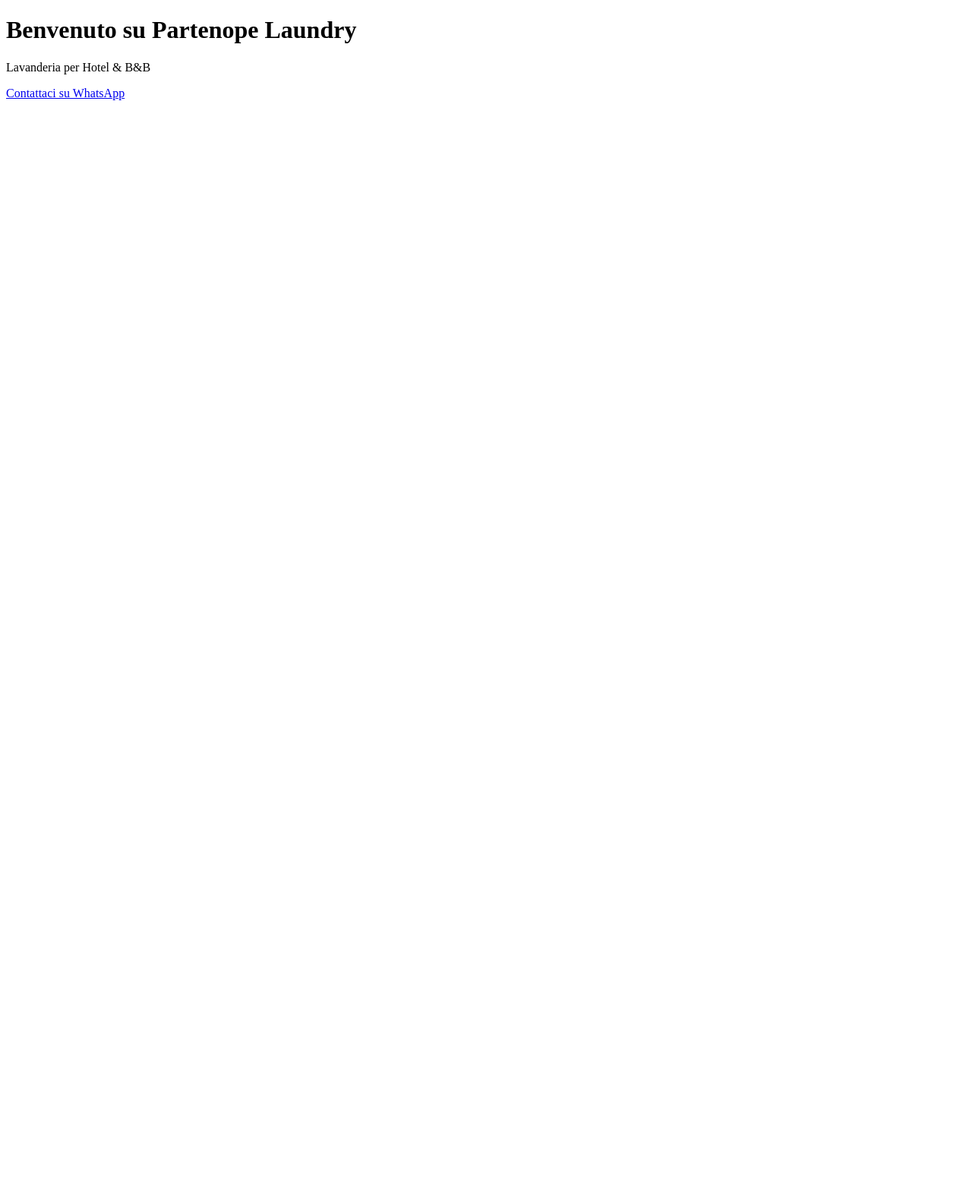
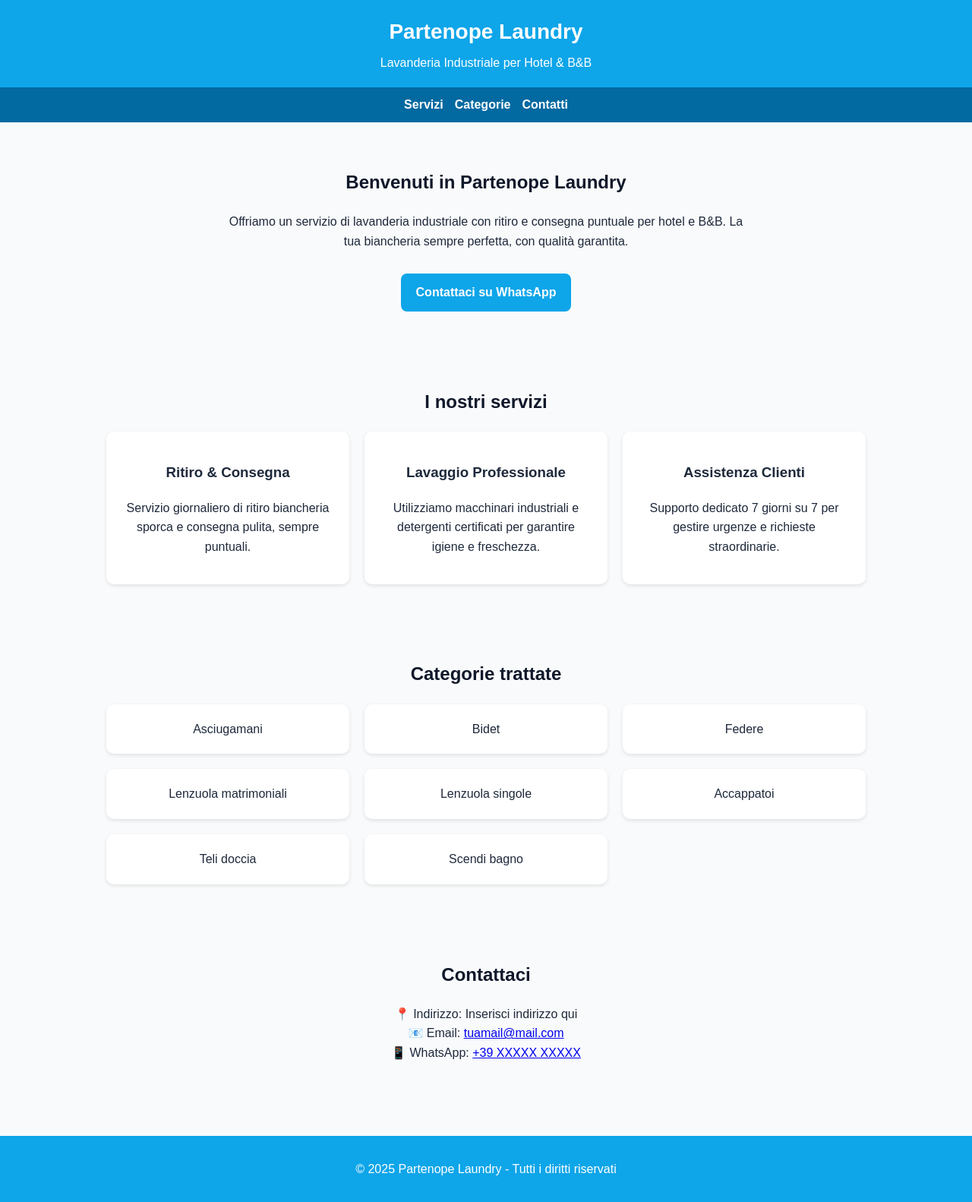
Before and after one commit to manuelnappamn-bot/Laundry, a plain HTML site: page index.html in a window 1280 px wide. Shown: the whole page at 76% size. Before the commit the page ends 800 px from the top, so only its background shows below. Drawn offline with Linux system fonts and the light colour scheme.

Commit message:
update index.html with full site

```diff
--- a/index.html
+++ b/index.html
@@ -3,11 +3,126 @@
 <head>
   <meta charset="utf-8">
   <meta name="viewport" content="width=device-width,initial-scale=1">
-  <title>Partenope Laundry</title>
+  <title>Partenope Laundry – Lavanderia per Hotel & B&B</title>
+  <style>
+    body {
+      margin: 0; font-family: Arial, sans-serif; line-height: 1.6;
+      background: #f9fafb; color: #1e293b;
+    }
+    header {
+      background: #0ea5e9; color: #fff; padding: 20px; text-align: center;
+    }
+    header h1 { margin: 0; font-size: 28px; }
+    header p { margin: 5px 0 0; }
+    nav {
+      background: #0369a1; display: flex; justify-content: center; gap: 15px; padding: 10px;
+    }
+    nav a {
+      color: #fff; text-decoration: none; font-weight: bold;
+    }
+    section {
+      padding: 40px 20px; max-width: 1000px; margin: auto;
+    }
+    h2 {
+      text-align: center; margin-bottom: 20px; color: #0f172a;
+    }
+    .grid {
+      display: grid; grid-template-columns: repeat(auto-fit,minmax(250px,1fr)); gap: 20px;
+    }
+    .card {
+      background: #fff; border-radius: 10px; padding: 20px;
+      box-shadow: 0 2px 5px rgba(0,0,0,0.1); text-align: center;
+    }
+    .btn {
+      display: inline-block; background: #0ea5e9; color: #fff;
+      padding: 12px 20px; border-radius: 8px; text-decoration: none;
+      font-weight: bold; margin-top: 10px;
+    }
+    footer {
+      background: #0ea5e9; color: #fff; text-align: center; padding: 15px; margin-top: 40px;
+    }
+  </style>
 </head>
 <body>
-  <h1>Benvenuto su Partenope Laundry</h1>
-  <p>Lavanderia per Hotel & B&B</p>
-  <p><a href="https://wa.me/393442704228">Contattaci su WhatsApp</a></p>
+
+  <!-- HEADER -->
+  <header>
+    <h1>Partenope Laundry</h1>
+    <p>Lavanderia Industriale per Hotel & B&B</p>
+  </header>
+
+  <!-- NAVBAR -->
+  <nav>
+    <a href="#servizi">Servizi</a>
+    <a href="#categorie">Categorie</a>
+    <a href="#contatti">Contatti</a>
+  </nav>
+
+  <!-- HERO -->
+  <section>
+    <h2>Benvenuti in Partenope Laundry</h2>
+    <p style="text-align:center; max-width:700px; margin:auto;">
+      Offriamo un servizio di lavanderia industriale con ritiro e consegna puntuale per hotel e B&B.
+      La tua biancheria sempre perfetta, con qualità garantita.
+    </p>
+    <div style="text-align:center; margin-top:20px;">
+      <a class="btn" href="https://wa.me/39XXXXXXXXXX?text=Ciao%20vorrei%20informazioni%20sui%20servizi%20di%20lavanderia">
+        Contattaci su WhatsApp
+      </a>
+    </div>
+  </section>
+
+  <!-- SERVIZI -->
+  <section id="servizi">
+    <h2>I nostri servizi</h2>
+    <div class="grid">
+      <div class="card">
+        <h3>Ritiro & Consegna</h3>
+        <p>Servizio giornaliero di ritiro biancheria sporca e consegna pulita, sempre puntuali.</p>
+      </div>
+      <div class="card">
+        <h3>Lavaggio Professionale</h3>
+        <p>Utilizziamo macchinari industriali e detergenti certificati per garantire igiene e freschezza.</p>
+      </div>
+      <div class="card">
+        <h3>Assistenza Clienti</h3>
+        <p>Supporto dedicato 7 giorni su 7 per gestire urgenze e richieste straordinarie.</p>
+      </div>
+    </div>
+  </section>
+
+  <!-- CATEGORIE -->
+  <section id="categorie">
+    <h2>Categorie trattate</h2>
+    <div class="grid">
+      <div class="card">Asciugamani</div>
+      <div class="card">Bidet</div>
+      <div class="card">Federe</div>
+      <div class="card">Lenzuola matrimoniali</div>
+      <div class="card">Lenzuola singole</div>
+      <div class="card">Accappatoi</div>
+      <div class="card">Teli doccia</div>
+      <div class="card">Scendi bagno</div>
+    </div>
+  </section>
+
+  <!-- CONTATTI -->
+  <section id="contatti">
+    <h2>Contattaci</h2>
+    <p style="text-align:center;">
+      📍 Indirizzo: Inserisci indirizzo qui <br>
+      📧 Email: <a href="mailto:tuamail@mail.com">tuamail@mail.com</a> <br>
+      📱 WhatsApp: <a href="https://wa.me/39XXXXXXXXXX">+39 XXXXX XXXXX</a>
+    </p>
+  </section>
+
+  <!-- FOOTER -->
+  <footer>
+    <p>© <span id="year"></span> Partenope Laundry - Tutti i diritti riservati</p>
+  </footer>
+
+  <script>
+    document.getElementById("year").textContent = new Date().getFullYear();
+  </script>
 </body>
 </html>
```
